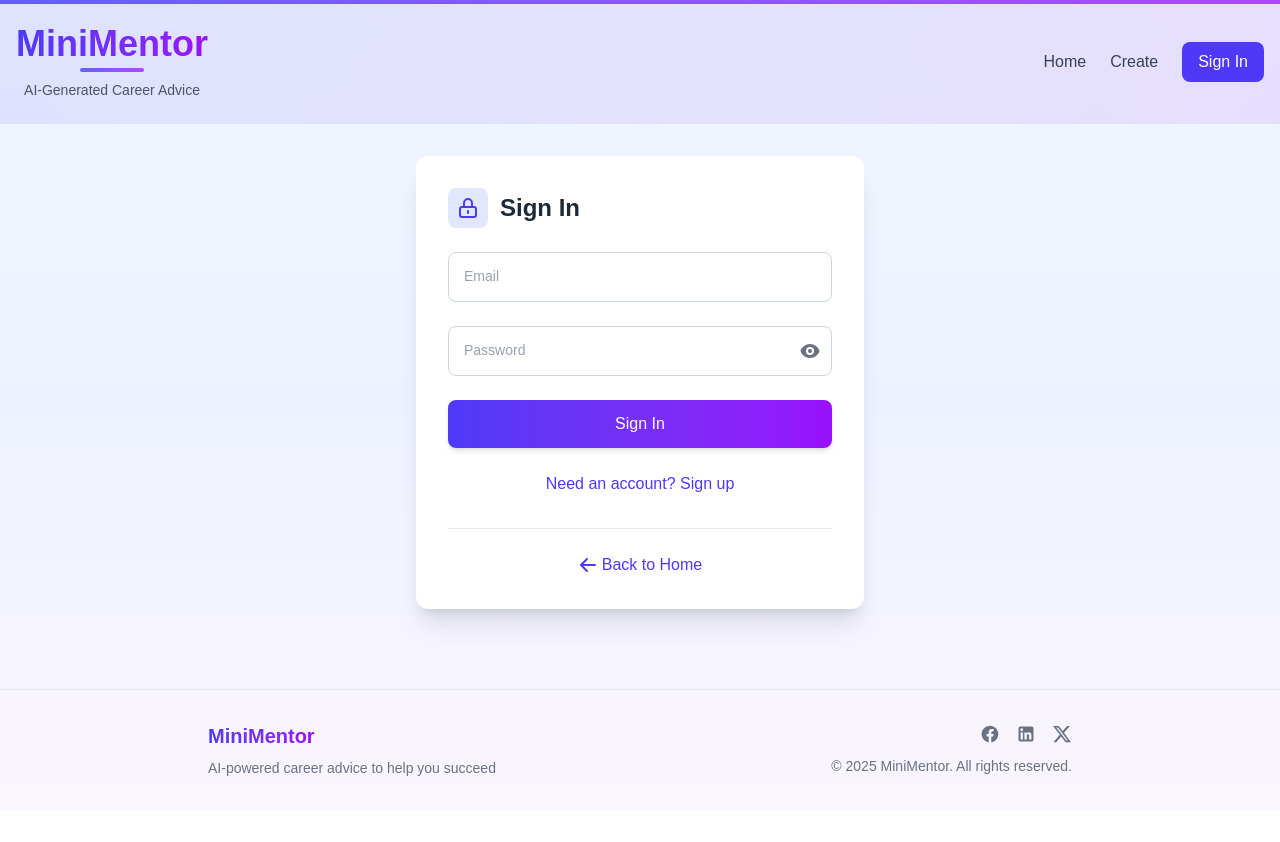
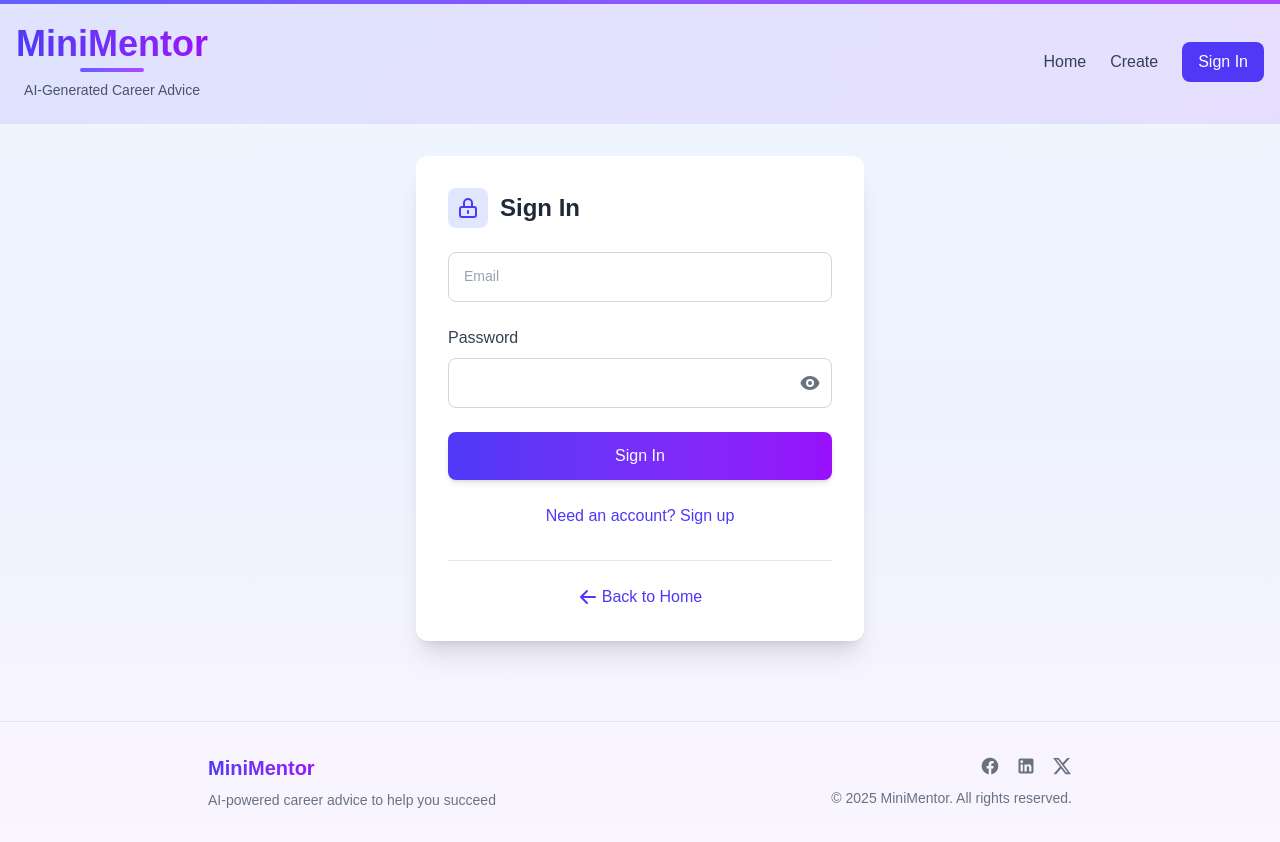
Before and after one commit to cdasilvasantos/minimentor-app, a Next.js app: page /auth in a window 1280 px wide. Before the commit the page ends 810 px from the top, so only its background shows below. Built offline with nearby package versions, Linux system fonts and the light colour scheme.

Commit message:
fixed ui

```diff
--- a/src/app/auth/page.tsx
+++ b/src/app/auth/page.tsx
@@ -120,53 +120,40 @@ export default function Auth() {
           )}
 
           {/* Password */}
-          <div className="relative w-full">
+          <div>
+            <label htmlFor="password" className="block text-gray-700 dark:text-gray-300 font-medium mb-2">
+              Password
+            </label>
+            <div className="relative">
               <input
                 id="password"
                 type={showPassword ? "text" : "password"}
                 value={password}
                 onChange={(e) => setPassword(e.target.value)}
-              placeholder=" "
-              className="peer w-full px-4 pr-10 pt-5 pb-2 border border-gray-300 dark:border-gray-600 rounded-lg text-sm
-                        bg-white dark:bg-gray-700 text-gray-800 dark:text-white focus:outline-none
-                        focus:ring-2 focus:ring-blue-500 focus:border-blue-500"
+                className="w-full p-3 pr-12 border border-gray-300 dark:border-gray-600 rounded-lg bg-white dark:bg-gray-700
+                          text-gray-800 dark:text-white focus:outline-none focus:ring-2 focus:ring-indigo-500"
                 required
                 minLength={6}
               />
-            <label
-              htmlFor="password"
-              className="absolute left-4 top-2 text-gray-500 dark:text-gray-400 text-xs transition-all
-                         peer-placeholder-shown:top-3.5 peer-placeholder-shown:text-sm peer-placeholder-shown:text-gray-400
-                         peer-focus:top-2 peer-focus:text-xs peer-focus:text-blue-500"
-            >
-              Password
-            </label>
               <button
                 type="button"
                 onClick={togglePasswordVisibility}
-              className="absolute right-3 top-1/2 transform -translate-y-1/2 text-gray-500 hover:text-gray-700 dark:text-gray-400"
+                className="absolute inset-y-0 right-0 flex items-center px-3 text-gray-500 hover:text-indigo-600 dark:text-gray-400 dark:hover:text-indigo-400 transition-colors focus:outline-none"
                 aria-label={showPassword ? "Hide password" : "Show password"}
               >
                 {showPassword ? (
                   <svg xmlns="http://www.w3.org/2000/svg" className="h-5 w-5" viewBox="0 0 20 20" fill="currentColor">
-                  <path
-                    fillRule="evenodd"
-                    d="M3.707 2.293a1 1 0 00-1.414 1.414l14 14a1 1 0 001.414-1.414l-1.473-1.473A10.014 10.014 0 0019.542 10C18.268 5.943 14.478 3 10 3a9.958 9.958 0 00-4.512 1.074l-1.78-1.781zm4.261 4.26l1.514 1.515a2.003 2.003 0 012.45 2.45l1.514 1.514a4 4 0 00-5.478-5.478z"
-                    clipRule="evenodd"
-                  />
+                    <path fillRule="evenodd" d="M3.707 2.293a1 1 0 00-1.414 1.414l14 14a1 1 0 001.414-1.414l-1.473-1.473A10.014 10.014 0 0019.542 10C18.268 5.943 14.478 3 10 3a9.958 9.958 0 00-4.512 1.074l-1.78-1.781zm4.261 4.26l1.514 1.515a2.003 2.003 0 012.45 2.45l1.514 1.514a4 4 0 00-5.478-5.478z" clipRule="evenodd" />
                     <path d="M12.454 16.697L9.75 13.992a4 4 0 01-3.742-3.741L2.335 6.578A9.98 9.98 0 00.458 10c1.274 4.057 5.065 7 9.542 7 .847 0 1.669-.105 2.454-.303z" />
                   </svg>
                 ) : (
                   <svg xmlns="http://www.w3.org/2000/svg" className="h-5 w-5" viewBox="0 0 20 20" fill="currentColor">
                     <path d="M10 12a2 2 0 100-4 2 2 0 000 4z" />
-                  <path
-                    fillRule="evenodd"
-                    d="M.458 10C1.732 5.943 5.522 3 10 3s8.268 2.943 9.542 7c-1.274 4.057-5.064 7-9.542 7S1.732 14.057.458 10zM14 10a4 4 0 11-8 0 4 4 0 018 0z"
-                    clipRule="evenodd"
-                  />
+                    <path fillRule="evenodd" d="M.458 10C1.732 5.943 5.522 3 10 3s8.268 2.943 9.542 7c-1.274 4.057-5.064 7-9.542 7S1.732 14.057.458 10zM14 10a4 4 0 11-8 0 4 4 0 018 0z" clipRule="evenodd" />
                   </svg>
                 )}
               </button>
+            </div>
             {isSignUp && (
               <p className="mt-1 text-sm text-gray-500 dark:text-gray-400">
                 Password must be at least 6 characters
```
Lines whose indentation alone changed are shown as unchanged.
